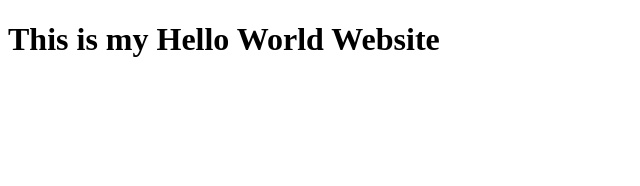
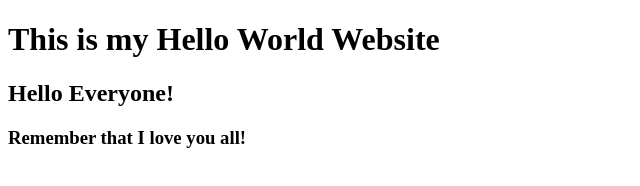
Before and after one commit to tsimun0522/helloworld123, a plain HTML site: page index.html in a window 1280 px wide. Shown: the whole page, without its empty margins (0-640 px from the left). Drawn offline with Linux system fonts and the light colour scheme.

Commit message:
This is my First Website

```diff
--- a/index.html
+++ b/index.html
@@ -5,5 +5,7 @@
 </head>
 <body>
 	<h1>This is my Hello World Website</h1>
+	<h2>Hello Everyone!</h2>
+	<h3>Remember that I love you all!</h3>
 </body>
 </html>
```
